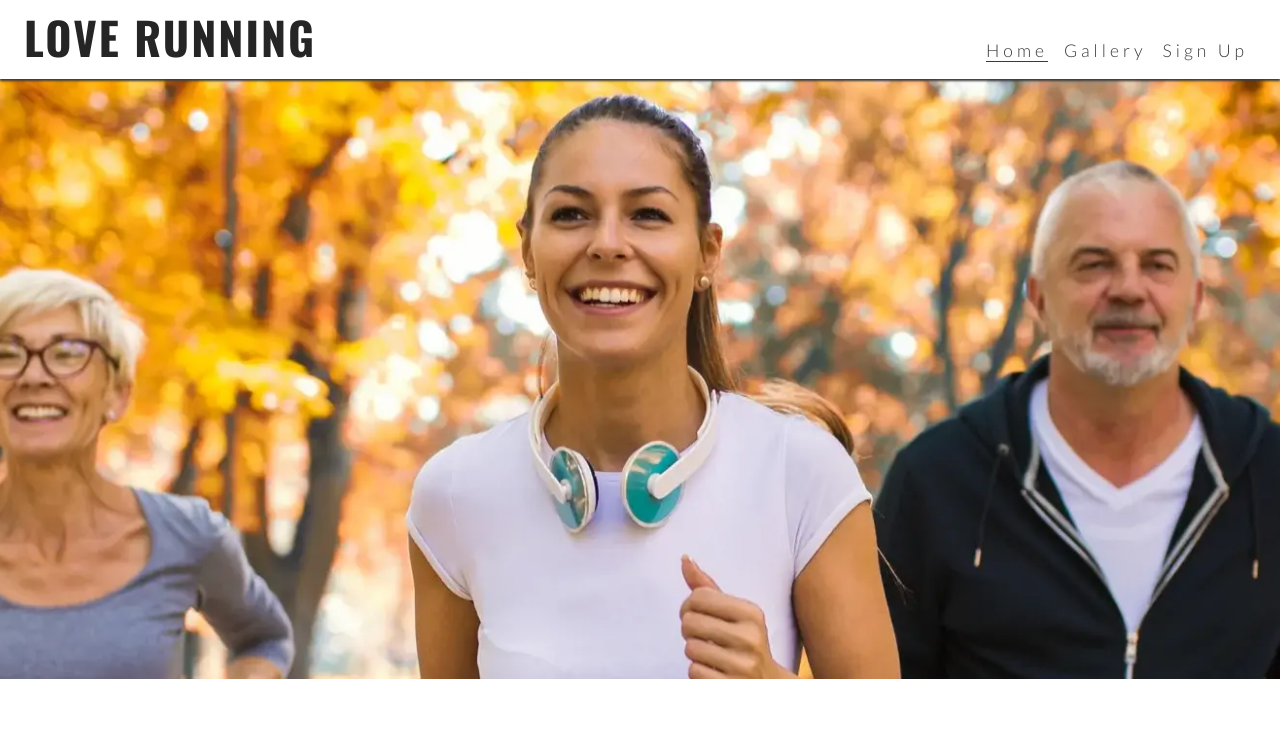
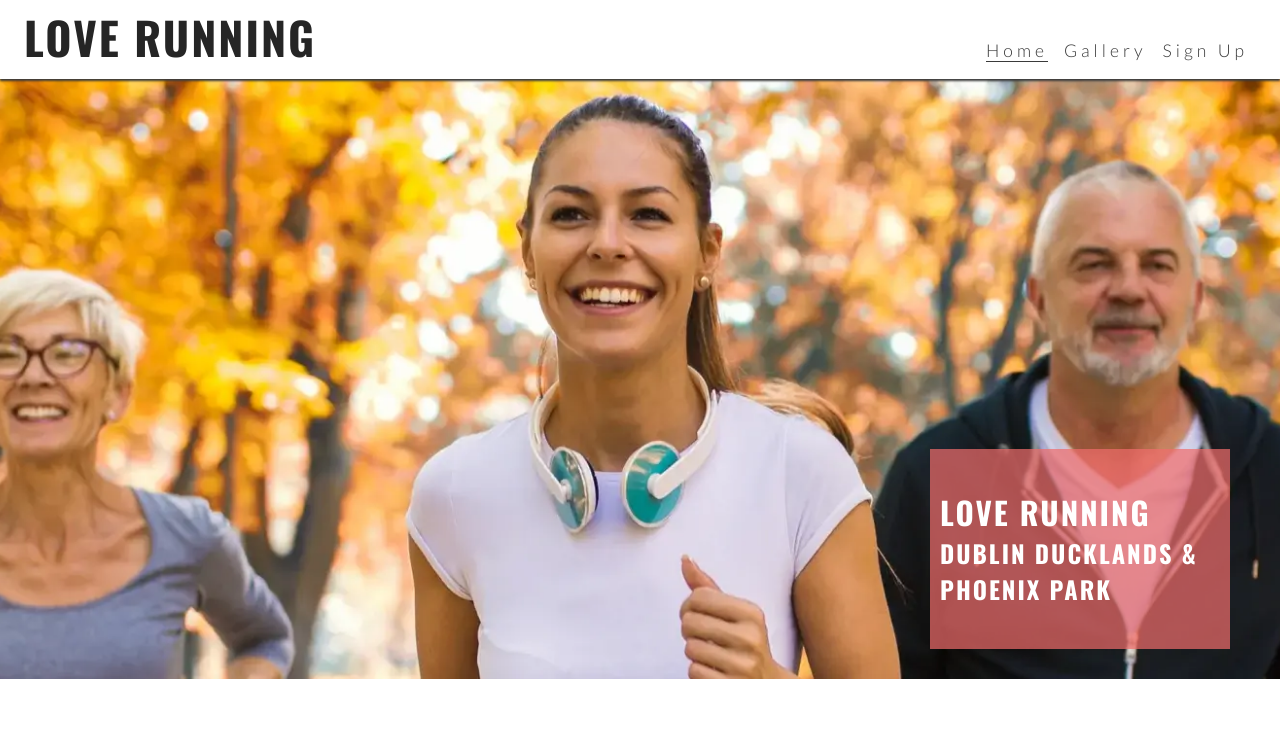
Before and after one commit to JanCimWay/love-running, a plain HTML site: page index.html in a window 1280 px wide. Shown: the top 730 px of the page. Drawn offline with nearby package versions, Linux system fonts and the light colour scheme.

Commit message:
Hero picture and cover text formating

```diff
--- a/assets/css/style.css
+++ b/assets/css/style.css
@@ -18,6 +18,13 @@ body {
     font-family: 'Lato', sans-serif;
 }
 
+h1, h2, h3 {
+    font-family: 'Oswald', sans-serif;
+    text-transform: uppercase;
+    letter-spacing: 2px;
+    color: #252525;
+}
+
 /* Header */
 header {
     background-color: #ffffff;
@@ -34,13 +41,6 @@ header {
 header a {
     text-decoration: none;
     color: inherit;
-}
-
-h1 {
-    font-family: 'Oswald', sans-serif;
-    text-transform: uppercase;
-    letter-spacing: 2px;
-    color: #252525;
 }
 
 #menu {
@@ -94,6 +94,23 @@ main {
     height: 600px;
     width: 100%;
     background: url("../images/hero-image.webp") no-repeat center center/cover;
+    position: relative;
+}
+
+#cover-text {
+    /* Final rgba value sets the opacity so it is semi-transparent */
+    background-color: rgba(241, 109, 107, .7);
+    font-size: 130%;
+    position: absolute;
+    bottom: 30px;
+    width: 80%;
+    min-height: 200px;
+    padding-top: 40px;
+    padding-left: 10px;
+}
+
+#cover-text > h2, #cover-text > h3 {
+    color: #ffffff;
 }
 
 /* Footer */
@@ -146,6 +163,12 @@ main {
         /* Push main content down to accommodate larger header */
         margin-top: 79px;
     }
+
+    /* Hero */
+    #cover-text {
+        width: 300px;
+        right: 50px;
+    }
 }
 
 /* Large devices (laptops and desktops, 992px and up) */
--- a/index.html
+++ b/index.html
@@ -38,7 +38,12 @@
 
     <!-- Main content -->
     <main>
-        <section id="hero"></section>
+        <section id="hero">
+            <div id="cover-text">
+                <h2>Love Running</h2>
+                <h3>Dublin Ducklands & Phoenix Park</h3>
+            </div>
+        </section>
     </main>
 
     <!-- Footer -->
```
